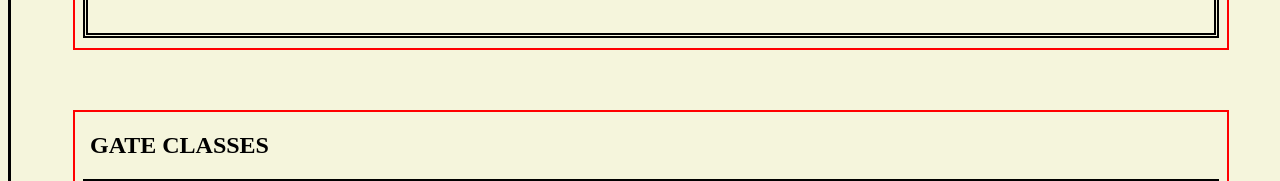
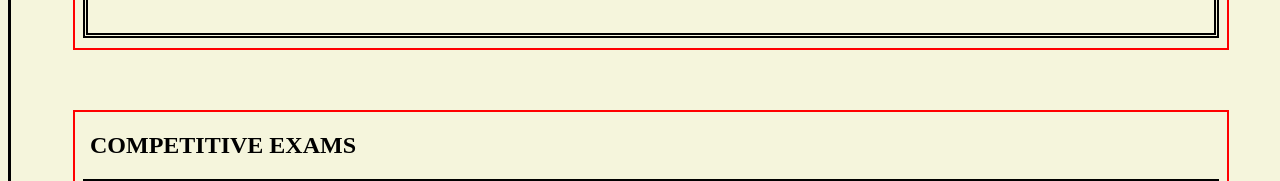
Before and after one commit to Pawar-Sudharshan/Knowledge-Lane, a plain HTML site: page Features/features.html in a window 1280 px wide. Shown: the part 2820-3001 px from the top of the page. Drawn offline with Linux system fonts and the light colour scheme.

Commit message:
Updated classes

```diff
--- a/Features/features.html
+++ b/Features/features.html
@@ -466,7 +466,7 @@
 
         <div class="gateBox" id="compete">
             <h2>
-                GATE CLASSES
+                COMPETITIVE EXAMS
             </h2>
 
             <div class="playlist">
```
Also changed, not shown: index.html (+1 -1 lines).
